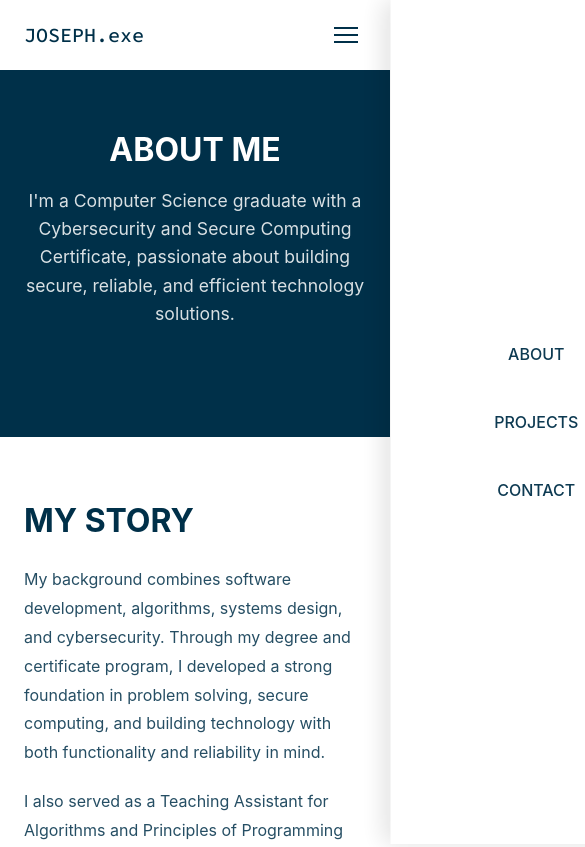
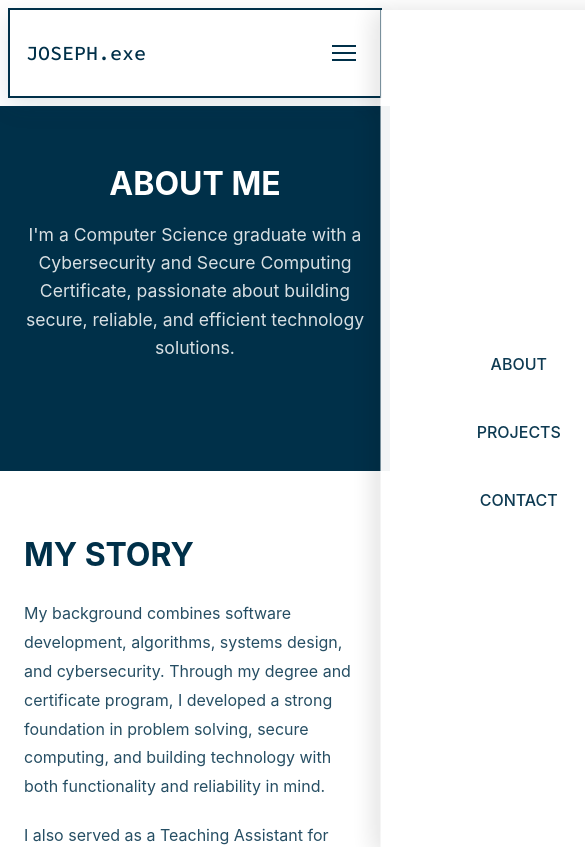
Before and after one commit to milkjo3/web-portfolio, a React (Vite) app: page /web-portfolio/about in a window 390 px wide. Shown: the top 847 px of the page, 585 px wide, since content can reach past the window. Built offline with nearby package versions, Linux system fonts and the light colour scheme.

Commit message:
Update website header stylesheet

```diff
--- a/src/components/Header/Header.css
+++ b/src/components/Header/Header.css
@@ -1,9 +1,24 @@
 .nav-bar {
+  position: sticky;
+  top: 16px;
+  z-index: 100;
+
+  width: calc(100% - 32px);
+  margin: 16px auto;
+  padding: 0px 30px;
+  box-sizing: border-box;
+
   display: flex;
   justify-content: space-between;
   align-items: center;
-  padding: 0px 30px;
+
   color: var(--deep-space-blue);
+  background-color: rgba(255, 255, 255, 0.96);
+  border: 2px solid var(--deep-space-blue);
+
+  box-shadow: 0 8px 24px rgba(0, 48, 73, 0.12);
+
+  backdrop-filter: blur(10px);
 }
 
 .nav-links {
@@ -105,8 +120,10 @@
 
 @media (max-width: 768px) {
   .nav-bar {
-    position: relative;
-    padding: 0px 24px;
+    top: 8px;
+    width: calc(100% - 16px);
+    margin: 8px auto;
+    padding: 8px 16px;
   }
 
   .nav-name {
```
